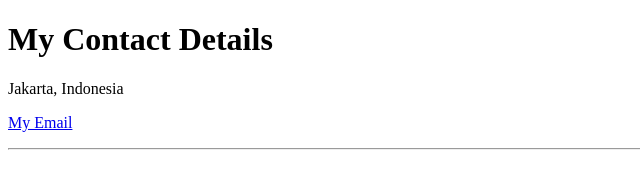
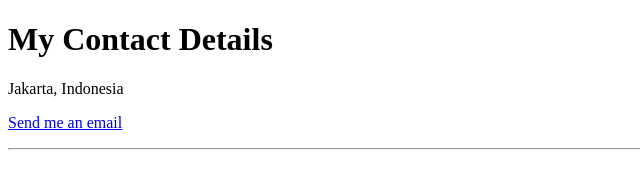
Before and after one commit to onlyfirman/My-First-HTML-Project, a plain HTML site: page contact-me.html in a window 1280 px wide. Shown: the full height of the page, 0-640 px from the left. Drawn offline with Linux system fonts and the light colour scheme.

Commit message:
Update contact-me.html

```diff
--- a/contact-me.html
+++ b/contact-me.html
@@ -8,7 +8,7 @@
 <body>
     <h1>My Contact Details</h1>
     <p>Jakarta, Indonesia</p>
-    <p><a href="mfirmana76@gmail.com">My Email</a></p>
+    <p><a href="mailto:mfirmana76@gmail.com">Send me an email</a></p>
     <hr>
 </body>
 </html>
```
